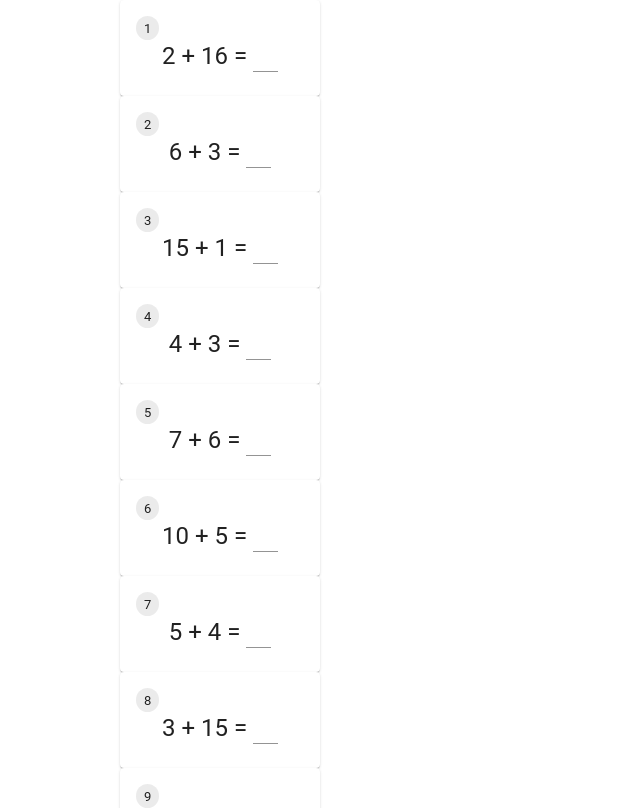
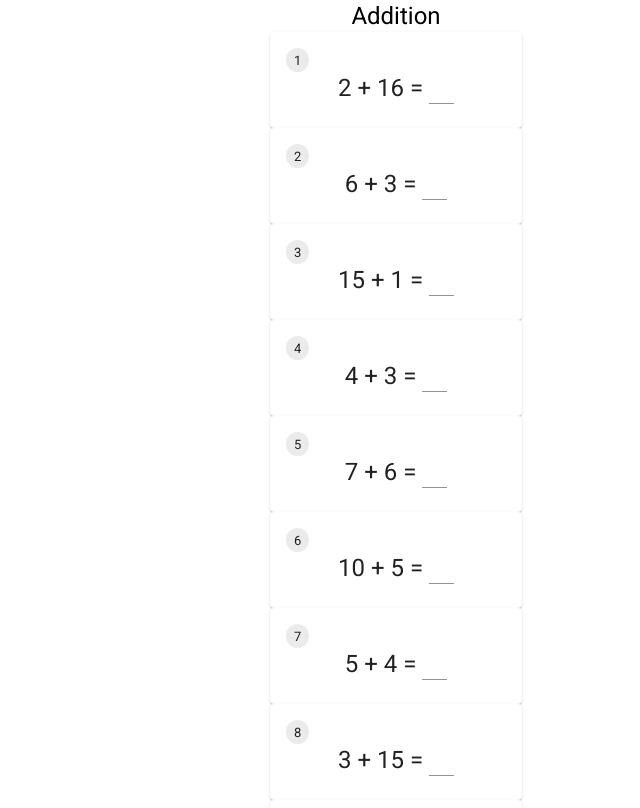
Before and after one commit to ntodorov/mathimagic, a React (Create React App) app: page / in a window 1280 px wide. Shown: the top 808 px of the page, without its empty margins (244-884 px from the left). Built offline with nearby package versions, Linux system fonts and the light colour scheme.

Commit message:
centered with numbering

```diff
--- a/package.json
+++ b/package.json
@@ -5,6 +5,7 @@
   "dependencies": {
     "@emotion/react": "^11.10.0",
     "@emotion/styled": "^11.10.0",
+    "@fontsource/roboto": "^4.5.8",
     "@mui/icons-material": "^5.10.3",
     "@mui/material": "^5.10.2",
     "@testing-library/jest-dom": "^5.16.4",
--- a/public/index.html
+++ b/public/index.html
@@ -23,7 +23,7 @@
       work correctly both with client-side routing and a non-root public URL.
       Learn how to configure a non-root public URL by running `npm run build`.
     -->
-    <title>React App</title>
+    <title>Mathimagic</title>
   </head>
   <body>
     <noscript>You need to enable JavaScript to run this app.</noscript>
--- a/src/Equation.js
+++ b/src/Equation.js
@@ -7,6 +7,16 @@ import TextField from '@mui/material/TextField';
 import { Chip } from '@mui/material';
 import SentimentSatisfiedAltIcon from '@mui/icons-material/SentimentSatisfiedAlt';
 import SentimentDissatisfiedIcon from '@mui/icons-material/SentimentDissatisfied';
+
+const emoji = (error) => (
+  <Box sx={{ float: 'right' }}>
+    {error ? (
+      <SentimentDissatisfiedIcon color="error" />
+    ) : (
+      <SentimentSatisfiedAltIcon color="success" />
+    )}
+  </Box>
+);
 
 export default function Equation(props) {
   const { eq } = props;
@@ -19,13 +29,13 @@ export default function Equation(props) {
   };
 
   return (
-    <Box sx={{ minWidth: 190, maxWidth: 200 }}>
+    <Box sx={{ display: 'inline' }}>
       <Card>
         <CardContent>
           <Box sx={{ display: 'flex' }}>
             <Chip label={eq.id} size="small" />
           </Box>
-          <Typography variant="h5" component="div">
+          <Typography variant="h5">
             {eq.x} + {eq.y} ={' '}
             <TextField
               sx={{
@@ -34,16 +44,11 @@ export default function Equation(props) {
               error={error}
               variant="standard"
               onChange={handleChange}
+              autoComplete="off"
             >
               {answer}
             </TextField>
-            {!answer ? (
-              ''
-            ) : error ? (
-              <SentimentDissatisfiedIcon color="error" />
-            ) : (
-              <SentimentSatisfiedAltIcon color="success" />
-            )}
+            {!answer ? '' : emoji(error)}
           </Typography>
         </CardContent>
       </Card>
--- a/src/EquationList.js
+++ b/src/EquationList.js
@@ -1,6 +1,8 @@
 import React from 'react';
 import Equation from './Equation';
 import Container from '@mui/material/Container';
+import Typography from '@mui/material/Typography';
+// import { Box } from '@mui/system';
 
 function getRandomInt(min, max) {
   min = Math.ceil(min);
@@ -9,7 +11,9 @@ function getRandomInt(min, max) {
 }
 
 function plus() {
-  let equations = [];
+  const operation = {};
+  operation.name = 'Addition';
+  operation.equations = [];
   let i = 1;
   while (i < 11) {
     const a = {};
@@ -20,22 +24,33 @@ function plus() {
     a.id = i;
     if (a.x + a.y < 21) {
       i++;
-      equations.push(a);
+      operation.equations.push(a);
     }
   }
-  return equations;
+  return operation;
 }
 
 const EquationList = (props) => {
-  const rows = () => {
-    const equations = plus();
+  const operation = plus();
+  const rows = (equations) => {
     const list = [];
     for (let eq of equations)
       list.push(<Equation eq={eq} key={eq.id.toString()} />);
     return list;
   };
 
-  return <Container maxWidth="sm">{rows()}</Container>;
+  return (
+    <Container
+      maxWidth="xs"
+      fixed
+      sx={{
+        width: 300,
+      }}
+    >
+      <Typography variant="h5">{operation.name}</Typography>
+      {rows(operation.equations)}
+    </Container>
+  );
 };
 
 export default EquationList;
--- a/src/index.js
+++ b/src/index.js
@@ -1,5 +1,9 @@
 import React from 'react';
 import ReactDOM from 'react-dom/client';
+import '@fontsource/roboto/300.css';
+import '@fontsource/roboto/400.css';
+import '@fontsource/roboto/500.css';
+import '@fontsource/roboto/700.css';
 import './index.css';
 import App from './App';
 import reportWebVitals from './reportWebVitals';
```
Also changed, not shown: 1 other file (tests, documents, lock files or other folders).
